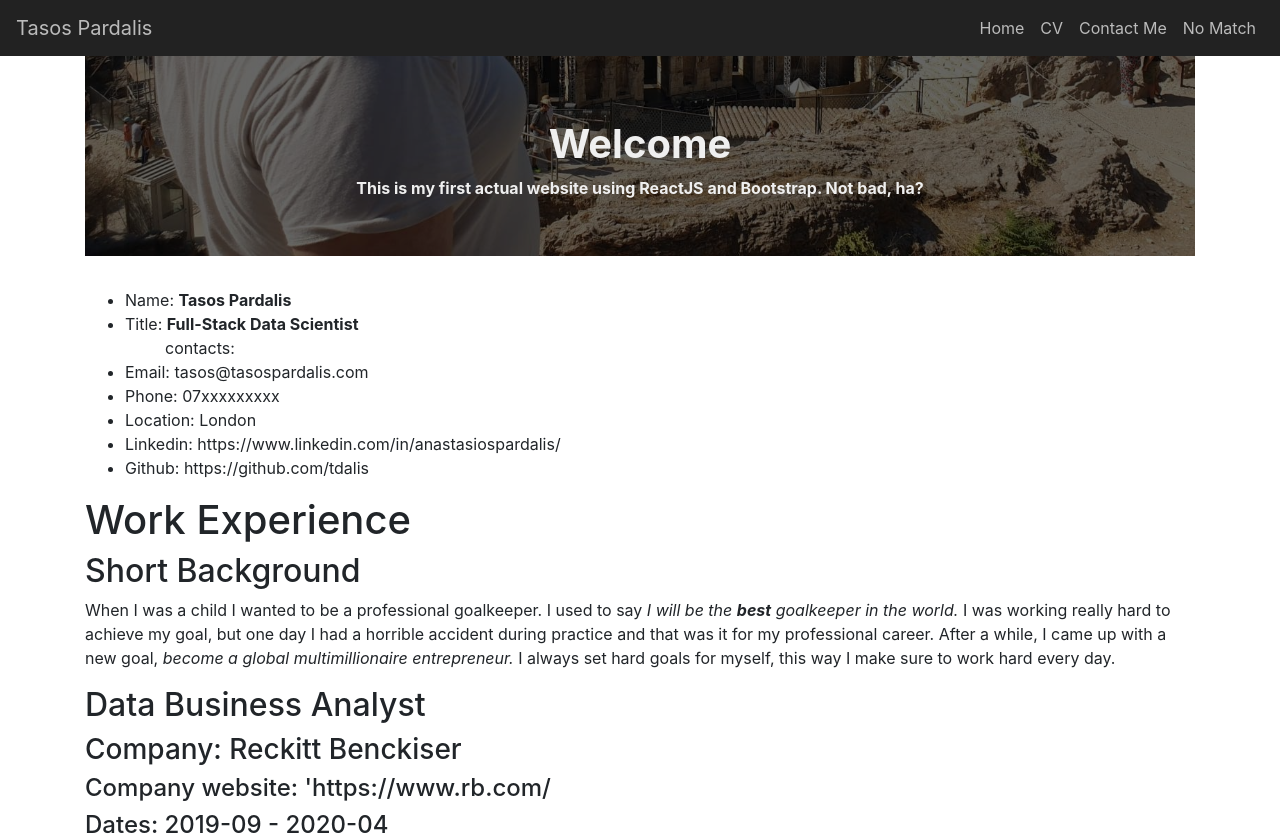
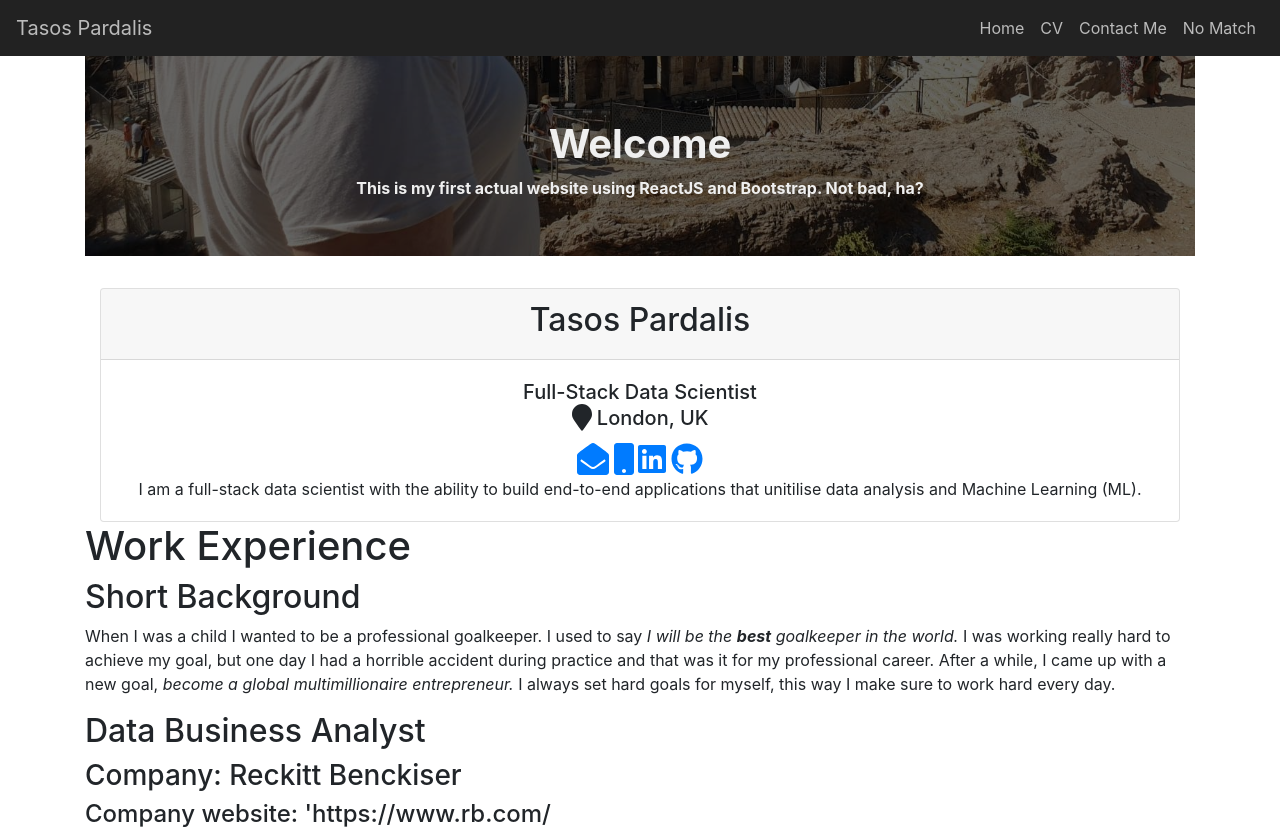
Before and after one commit to tdalis/basic_react_app, a React (Create React App) app: page /resume in a window 1280 px wide. Shown: the top 835 px of the page. Built offline with nearby package versions, Linux system fonts and the light colour scheme.

Commit message:
Fixed the CV card so that my picture dissapears when display is 750px and above. Added FontAwesomeIcons for sm and contact

```diff
--- a/package.json
+++ b/package.json
@@ -3,6 +3,9 @@
   "version": "0.1.0",
   "private": true,
   "dependencies": {
+    "@fortawesome/fontawesome-svg-core": "^1.2.28",
+    "@fortawesome/free-solid-svg-icons": "^5.13.0",
+    "@fortawesome/react-fontawesome": "^0.1.9",
     "@testing-library/jest-dom": "^4.2.4",
     "@testing-library/react": "^9.3.2",
     "@testing-library/user-event": "^7.1.2",
--- a/src/App.js
+++ b/src/App.js
@@ -10,6 +10,7 @@ import { NoMatch } from './NoMatch';
 import { Layout } from './components/Layout';
 import { NavigationBar } from './components/NavigationBar';
 import { Jumbotron } from './components/Jumbotron';
+import "./assets/FontAwesomeIcons";
 
 
 function App() {
--- a/src/CvData.js
+++ b/src/CvData.js
@@ -1,36 +1,69 @@
 import React from 'react';
+import styled from 'styled-components';
+import Container from 'react-bootstrap/Container';
+import Row from 'react-bootstrap/Row';
+import Col from 'react-bootstrap/Col';
+import Image from 'react-bootstrap/Image';
+import tasosFace from './assets/imgs/tasosFace.png';
+import Figure from 'react-bootstrap/Figure';
+import Card from 'react-bootstrap/Card';
+import { FontAwesomeIcon } from "@fortawesome/react-fontawesome";
+import styles from './components/BasicStyles.modules.css';
+
 
 export const CvData = () => (
   <div>
-        <div className = "PersonalInfo">
-            <ul>
-                <li>Name: <strong>Tasos Pardalis</strong></li>
-                <li>Title: <strong>Full-Stack Data Scientist</strong></li>
-                <ol>contacts:</ol>
-                    <li>Email: tasos@tasospardalis.com</li>
-                    <li>Phone: 07xxxxxxxxx</li>
-                    <li>Location: London</li>
-                    <li>Linkedin: https://www.linkedin.com/in/anastasiospardalis/</li>
-                    <li>Github: https://github.com/tdalis</li>
-            </ul>
-        </div>
+    <Container>
+      {/* Use react bootstrap Row, Col, Container for the CV part: https://react-bootstrap.github.io/layout/grid/ */}
+      {/* Use React bootstrap Card to put my personal info here: https://react-bootstrap.github.io/components/cards/ */}
+      <Card>
+        <Card.Header className="text-center">
+          <h2>Tasos Pardalis</h2>
+        </Card.Header>
+        <Card.Body>
+          <Card.Title className="text-center">
+            <Col>
+              <Figure className="imageCard">
+                <Figure.Image
+                  width={120}
+                  height={120}
+                  src={tasosFace}
+                />
+              </Figure>
+            </Col>
+            <Col>
+              Full-Stack Data Scientist <br /><FontAwesomeIcon icon="map-marker" size="lg" /> London, UK
+            </Col>
+          </Card.Title>
+          <Col className="text-center">
+            <a href="mailto:tasos@tasospardalis.com"> <FontAwesomeIcon icon="envelope-open" size="2x" /></a>
+            <a href="tel:00447858009627"> <FontAwesomeIcon icon="mobile" size="2x" /></a>
+            <a target="_blank" href="https://www.linkedin.com/in/anastasiospardalis"> <FontAwesomeIcon icon={["fab", "linkedin"]} size="2x" /></a>
+            <a target="_blank" href="https://www.github.com/tdalis"> <FontAwesomeIcon icon={["fab", "github"]} size="2x" /></a>
+          </Col>
+          <Card.Text className="text-center">
+            I am a full-stack data scientist with the ability to build end-to-end applications that unitilise data analysis and Machine Learning (ML).
+          </Card.Text>
+        </Card.Body>
+      </Card>
+    </Container>
 
-        <div className = "WorkExpereince">
+    <div className="WorkExpereince">
       <h1>Work Experience</h1>
-          <div className = "Background">
+      <div className="Background">
         <h2>Short Background</h2>
         <p>When I was a child I wanted to be a professional goalkeeper. I used to say <em>I will be the <strong>best</strong> goalkeeper in the world.</em> I was working really hard to achieve my goal, but one day I had a horrible accident during practice and that was it for my professional career. After a while, I came up with a new goal, <em>become a global multimillionaire entrepreneur.</em> I always set hard goals for myself, this way I make sure to work hard every day.</p>
       </div>
     </div>
-          <div className = "BusinessAnalyst">
-            <h2 color = "blue">Data Business Analyst</h2>
+    <div className="BusinessAnalyst">
+      <h2 color="blue">Data Business Analyst</h2>
       <h3>Company: Reckitt Benckiser</h3>
       <h4>Company website: 'https://www.rb.com/</h4>
       <h4>Dates: 2019-09 - 2020-04</h4>
       <h4>Key Responsibilities: Business Analytics, PowerBi, Python, R, Web Scraping, Data Mining, Reporting</h4>
     </div>
-          <div className = "DataScientist">
-            <h2 color = "blue">Data Scientist</h2>
+    <div className="DataScientist">
+      <h2 color="blue">Data Scientist</h2>
       <h3>Company: Reckitt Benckiser</h3>
       <h4>Company website: https://www.rb.com/</h4>
       <h4>Dates: 2019-01 - 2019-09</h4>
--- /dev/null
+++ b/src/assets/FontAwesomeIcons/index.js
@@ -0,0 +1,6 @@
+import ReactDOM from 'react-dom'
+import { library } from '@fortawesome/fontawesome-svg-core'
+import { fab} from '@fortawesome/free-brands-svg-icons'
+import { faEnvelopeOpen, faPhone, faMap, faMobile, faMapMarker } from '@fortawesome/free-solid-svg-icons'
+
+library.add(fab, faEnvelopeOpen, faPhone, faMap, faMobile, faMapMarker);
--- /dev/null
+++ b/src/components/BasicStyles.modules.css
@@ -0,0 +1,21 @@
+.listNone {
+    list-style: none;
+}
+
+@media only screen and (min-width: 750px) {
+    .imageCard {
+        display: none;
+    }
+}
+
+/*
+.imageCard {
+    margin-top: -1rem;
+    margin-bottom: -20px;
+    margin-left: 10vw;
+}
+
+.titleCard {
+    right: 14vw;
+}
+*/
```
Also changed, not shown: 2 other files (tests, documents, lock files or other folders). Lines whose indentation alone changed are shown as unchanged.
